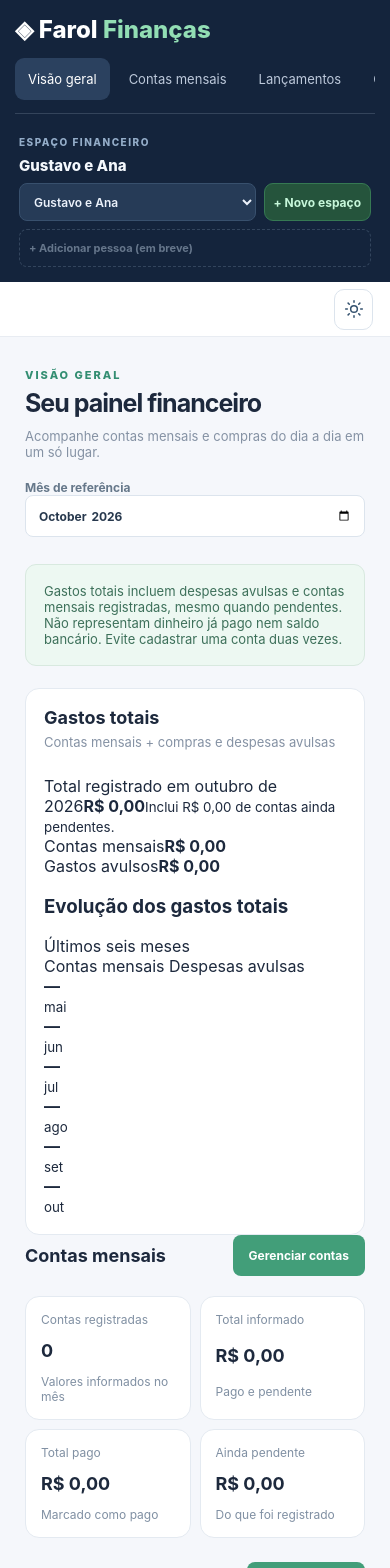
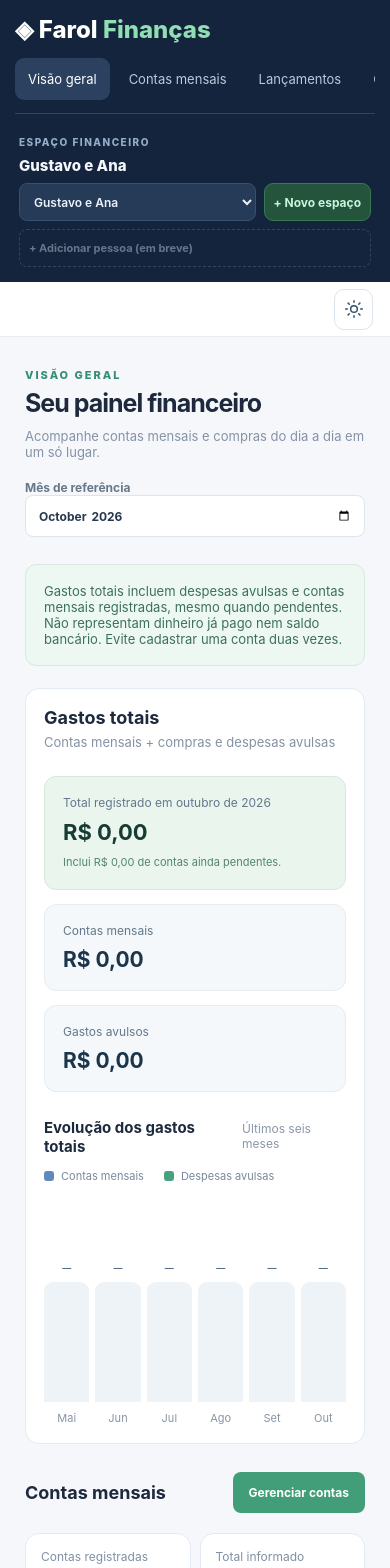
Before and after one commit to GutoSwan/farol-financas, a Vue app: page / in a window 390 px wide. Shown: the top 1568 px of the page. Built offline with nearby package versions, Linux system fonts and the light colour scheme.

Commit message:
style: gráfico de gastos totais responsivo nos dois temas

```diff
--- a/src/assets/styles/transactions.css
+++ b/src/assets/styles/transactions.css
@@ -71,3 +71,62 @@
   .transaction-description { grid-column: 1; }
   .month-column strong { font-size: 9px; }
 }
+
+
+/* Dashboard: somatório de contas mensais e gastos avulsos. */
+.total-overview { margin-bottom: 28px; }
+.total-overview-summary {
+  display: grid;
+  grid-template-columns: 1.55fr 1fr 1fr;
+  gap: 14px;
+  margin-bottom: 26px;
+}
+.total-overview-main, .total-overview-detail {
+  border-radius: 12px;
+  background: #f4f8fa;
+  border: 1px solid #e5edf2;
+  padding: 18px;
+  display: grid;
+  gap: 9px;
+  align-content: center;
+}
+.total-overview-main { background: #eaf5ee; border-color: #d5eadc; }
+.total-overview-main span, .total-overview-detail span { color: #63788c; font-size: 12px; }
+.total-overview-main strong { color: #173c31; font-size: clamp(22px,2.7vw,34px); overflow-wrap: anywhere; }
+.total-overview-detail strong { color: #1d354c; font-size: 21px; overflow-wrap: anywhere; }
+.total-overview-main small { color: #54856a; font-size: 11px; line-height: 1.5; }
+.total-chart-heading { display: flex; justify-content: space-between; align-items: baseline; gap: 12px; }
+.total-chart-heading h3 { font-size: 15px; margin: 0; }
+.total-chart-heading span { font-size: 12px; color: #8a97a6; }
+.total-chart-legend { display: flex; gap: 20px; flex-wrap: wrap; margin: 13px 0 20px; }
+.total-chart-legend span { display: flex; gap: 7px; align-items: center; color: #78899d; font-size: 11px; }
+.total-chart-legend i { display: inline-block; width: 10px; height: 10px; border-radius: 3px; }
+.legend-recurring { background: #608ab9; }
+.legend-oneoff { background: #48a17d; }
+.total-month-chart { display: grid; grid-template-columns: repeat(6,minmax(0,1fr)); gap: 13px; align-items: end; }
+.total-month-column { height: 222px; min-width: 0; display: flex; flex-direction: column; align-items: center; gap: 9px; justify-content: end; }
+.total-month-column > strong { color: #556e85; text-align: center; font-size: 11px; overflow-wrap: anywhere; }
+.total-month-column > small { color: #8795a6; font-size: 11px; text-transform: capitalize; }
+.total-month-track { width: min(100%,72px); height: 150px; background: #edf3f6; border-radius: 9px 9px 0 0; overflow: hidden; display: flex; align-items: flex-end; }
+.total-month-stacked { width: 100%; display: flex; flex-direction: column; justify-content: flex-end; overflow: hidden; border-radius: 8px 8px 0 0; }
+.total-month-recurring { background: #608ab9; flex-shrink: 0; }
+.total-month-oneoff { background: #48a17d; flex-shrink: 0; }
+.dashboard-subheading { margin-top: 26px; }
+:root[data-theme="dark"] .total-overview-main { background: #1d3b34; border-color: #335a4a; }
+:root[data-theme="dark"] .total-overview-detail { background: #21334d; border-color: #36506c; }
+:root[data-theme="dark"] .total-overview-main span, :root[data-theme="dark"] .total-overview-detail span { color: #bbccdc; }
+:root[data-theme="dark"] .total-overview-main strong, :root[data-theme="dark"] .total-overview-detail strong { color: #ecf5ff; }
+:root[data-theme="dark"] .total-overview-main small { color: #a9e1c1; }
+:root[data-theme="dark"] .total-chart-heading span, :root[data-theme="dark"] .total-chart-legend span, :root[data-theme="dark"] .total-month-column > strong, :root[data-theme="dark"] .total-month-column > small { color: #b6c6da; }
+:root[data-theme="dark"] .total-month-track { background: #2a4055; }
+@media(max-width:900px) {
+  .total-overview-summary { grid-template-columns: repeat(2,minmax(0,1fr)); }
+  .total-overview-main { grid-column: 1/-1; }
+}
+@media(max-width:580px) {
+  .total-overview-summary { grid-template-columns: 1fr; }
+  .total-overview-main { grid-column: auto; }
+  .total-month-chart { gap: 6px; }
+  .total-month-column > strong { font-size: 9px; }
+  .total-month-track { height: 120px; }
+}
```
